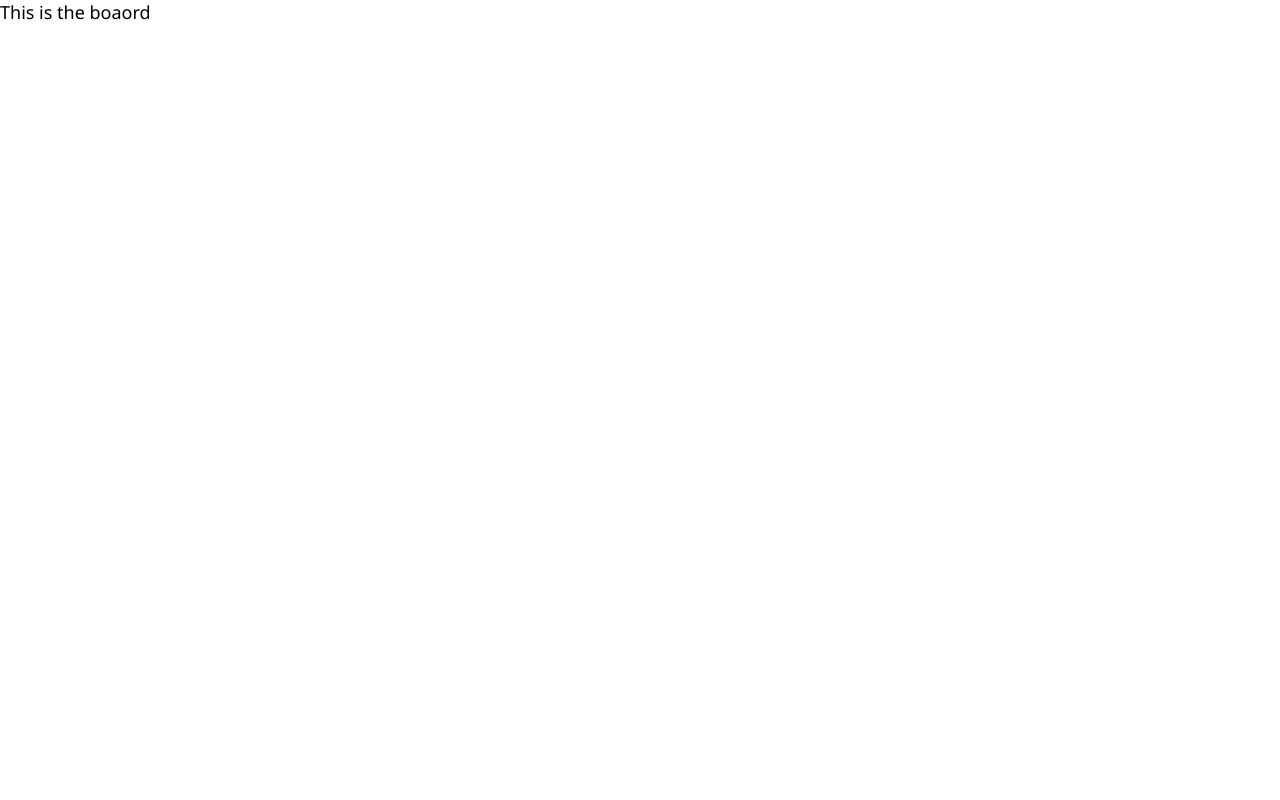
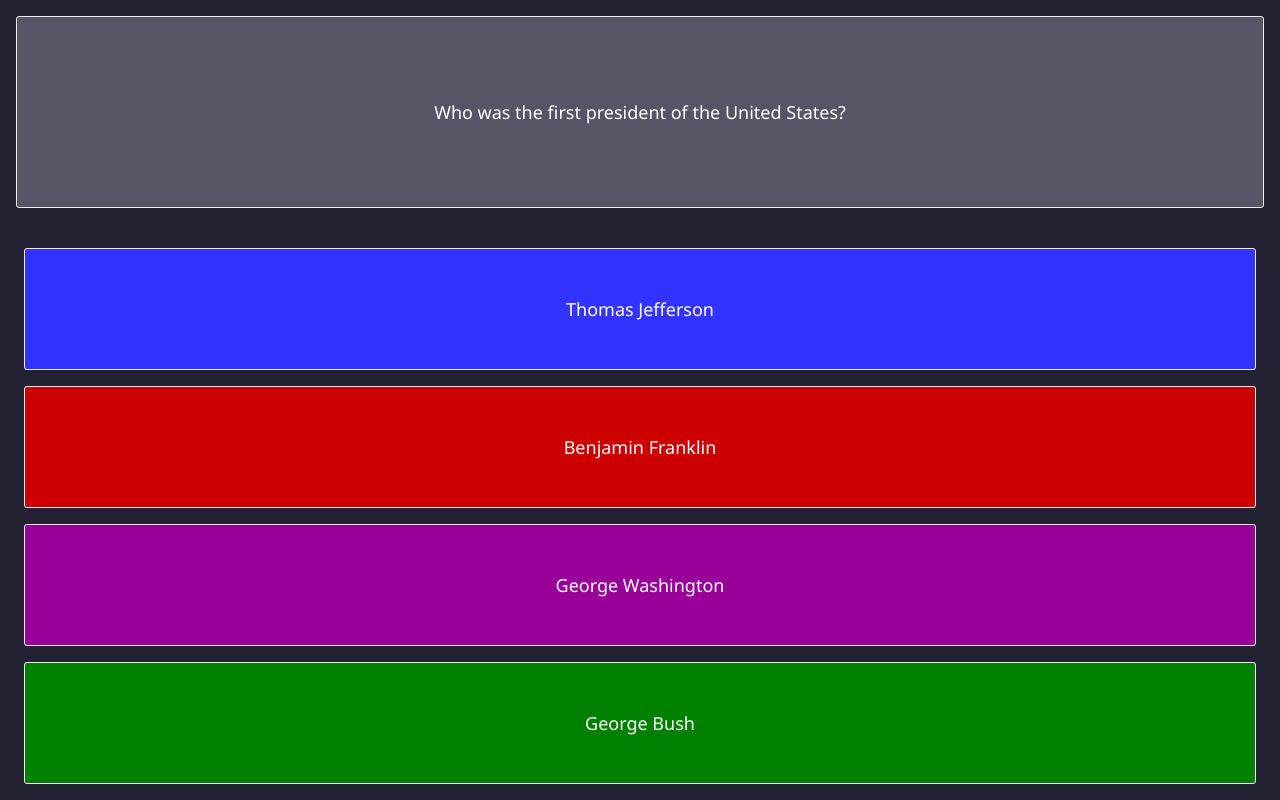
Before and after one commit to mickelsonmichael/trivia, a React app: page / in a window 1280 px wide. Built offline with nearby package versions, Linux system fonts and the light colour scheme.

Commit message:
Add initial board styles and layout

```diff
--- /dev/null
+++ b/src/board/board.css
@@ -0,0 +1,55 @@
+.board {
+  background-color: #222233;
+  color: #fff;
+  padding: 1rem;
+  height: 100%;
+  display: flex;
+  flex-direction: column;
+}
+
+.board__question {
+  background-color: #555566;
+  border: 1px solid #eee;
+  border-radius: 3px;
+  padding: 0.5rem;
+  margin-bottom: 1.5rem;
+  flex: 0 0 25%;
+  display: flex;
+  text-align: center;
+  align-items: center;
+  justify-content: center;
+}
+
+.board__answers {
+  padding: 0 0.5rem;
+  flex: 1 1 75%;
+  display: flex;
+  flex-direction: column;
+}
+
+.board__answers__answer {
+  flex: 1 1 50%;
+  border: 1px solid #eee;
+  border-radius: 3px;
+  padding: 0.25rem 0.5rem;
+  margin-top: 1rem;
+  display: flex;
+  align-items: center;
+  justify-content: center;
+}
+
+.board__answers__answer:nth-child(1) {
+  background-color: #3333ff;
+}
+
+.board__answers__answer:nth-child(2) {
+  background-color: #cc0000;
+}
+
+.board__answers__answer:nth-child(3) {
+  background-color: #990099;
+}
+
+.board__answers__answer:nth-child(4) {
+  background-color: green;
+}
--- a/src/board/index.js
+++ b/src/board/index.js
@@ -1,9 +1,24 @@
 import React from "react";
+import "./board.css";
+
+const answers = [
+  "Thomas Jefferson",
+  "Benjamin Franklin",
+  "George Washington",
+  "George Bush",
+];
 
 const Board = () => (
-	<div className="board">
-		<div>This is the boaord</div>
-	</div>
+  <div className="board">
+    <div className="board__question">
+      Who was the first president of the United States?
+    </div>
+    <div className="board__answers">
+      {answers.map((a) => (
+        <div className="board__answers__answer">{a}</div>
+      ))}
+    </div>
+  </div>
 );
 
 export default Board;
```
